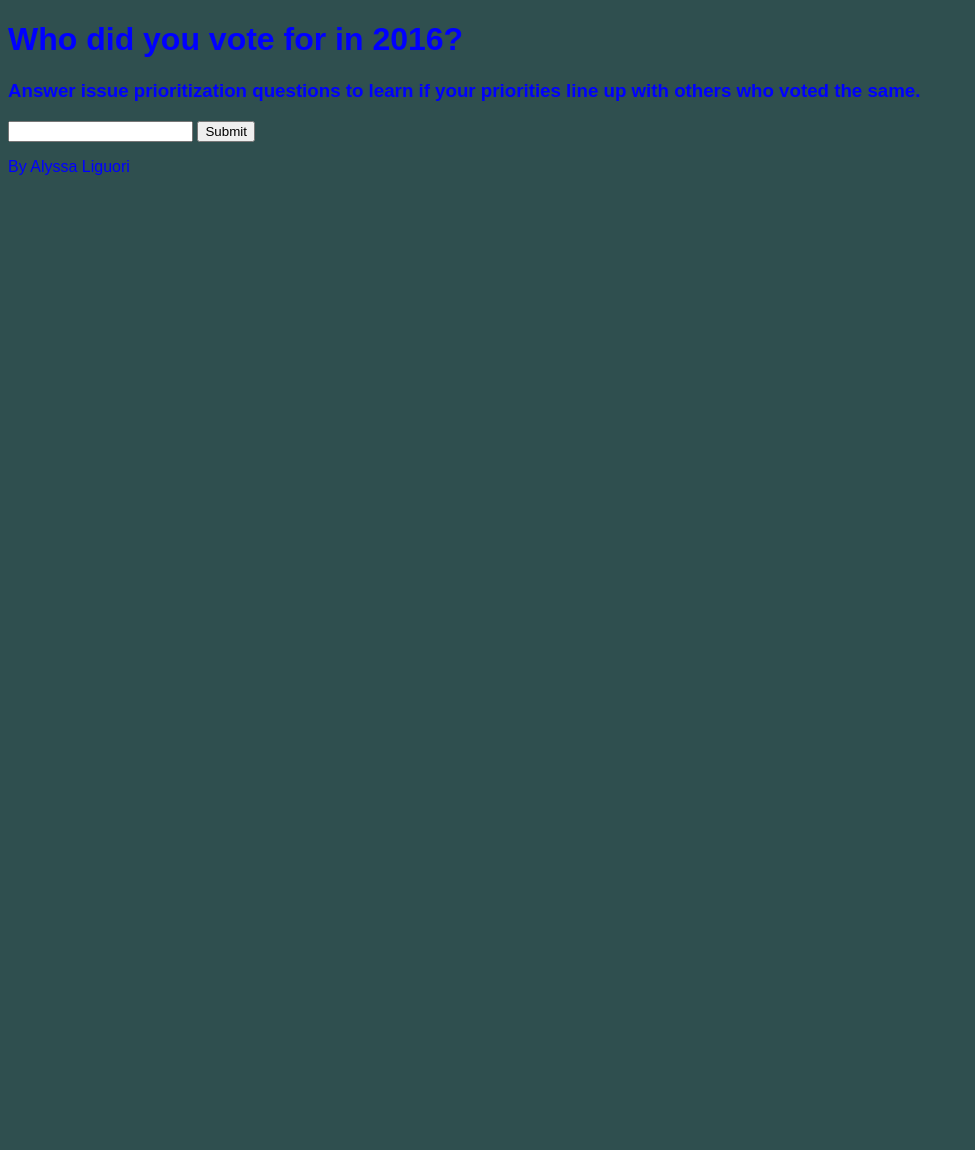
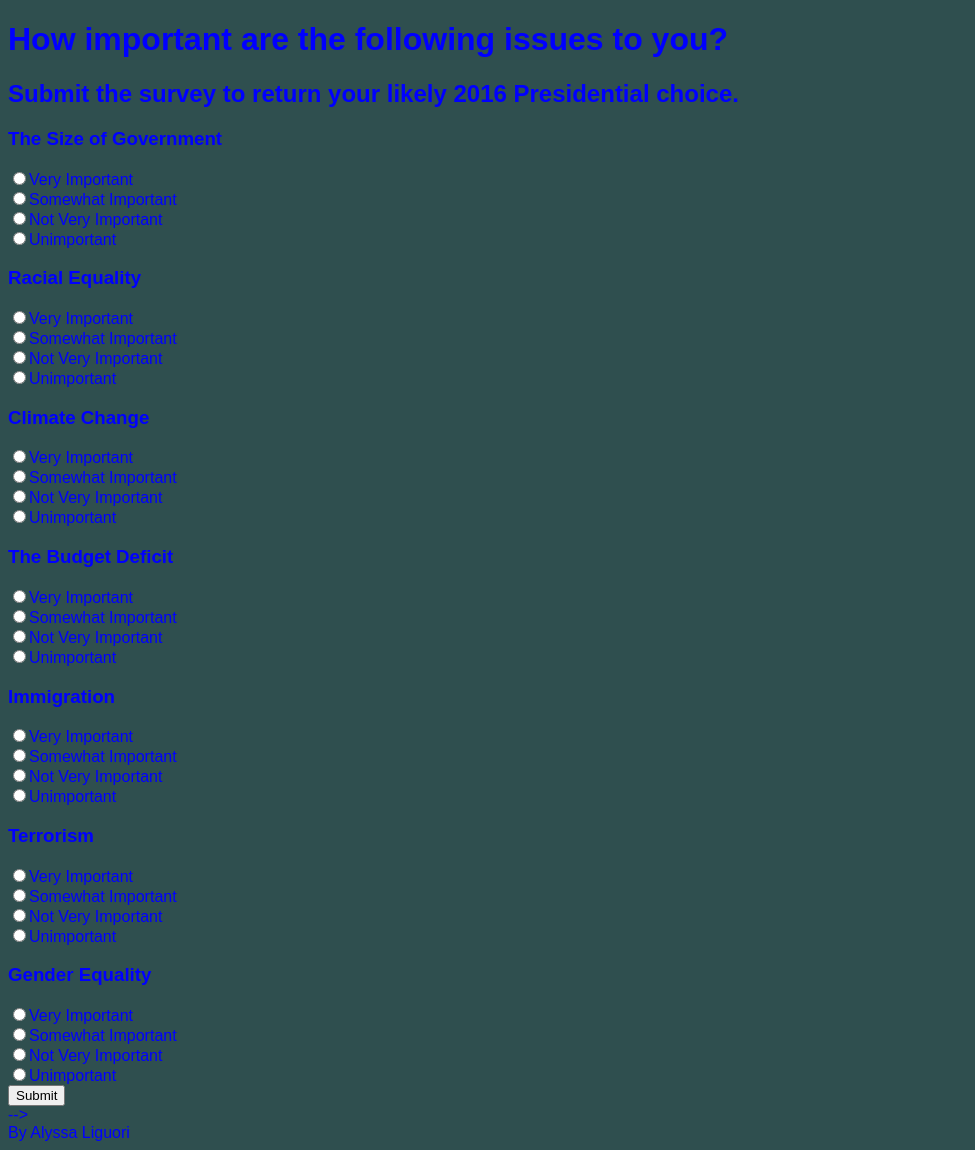
Before and after one commit to ali0003433/pred-by-issue-app, a Flask app: page / in a window 1280 px wide. Shown: the whole page, without its empty margins (0-975 px from the left). Before the commit the page ends 175 px from the top, so only its background shows below. Run offline with Flask 2, Linux system fonts and the light colour scheme; parts of the project's set-up code (start-up, migrations or seed data) failed here and were passed over.

Commit message:
Add survey questions to index.html

```diff
--- a/templates/index.html
+++ b/templates/index.html
@@ -2,16 +2,73 @@
 <html lang='en'>
     <head>
         <meta charset='utf-8'>
+        <meta name="viewport" content="width=device-width, initial-scale=1">
         <title>Vote classifier</title>
         <link rel='stylesheet' type='text/css' href='static/css/main.css'>
     </head>
     <body>
-        <h1>Who did you vote for in 2016?</h1>
-        <h3>Answer issue prioritization questions to learn if your priorities line up with others who voted the same.</h3>
-        <input type='text' name='chat_in' max_length='500'>
+        <div id= 'form-container'>
+            <form class = 'form' id = 'issue-form'>
+                <h1 class = 'form-title'>How important are the following issues to you?</h1>
+                <h2 class = 'form-descr'>Submit the survey to return your likely 2016 Presidential choice.</h2>
+                <div class='q-container' id = 'q1'>
+                    <h3 class = 'issue'>The Size of Government</h3>
+                    <input type = 'radio' name = 'size' value= '1'>Very Important<br>
+                    <input type = 'radio' name = 'size' value= '2'>Somewhat Important<br>
+                    <input type = 'radio' name = 'size' value = '3'>Not Very Important<br>
+                    <input type = 'radio' name = 'size' value = '4'>Unimportant<br>
+                </div>
+                <div class='q-container' id = 'q2'>
+                        <h3 class = 'issue'>Racial Equality</h3>
+                        <input type = 'radio' name = 'racial' value= '1'>Very Important<br>
+                        <input type = 'radio' name = 'racial' value= '2'>Somewhat Important<br>
+                        <input type = 'radio' name = 'racial' value = '3'>Not Very Important<br>
+                        <input type = 'radio' name = 'racial' value = '4'>Unimportant<br>
+                </div>
+                <div class='q-container' id = 'q3'>
+                        <h3 class = 'issue'>Climate Change</h3>
+                        <input type = 'radio' name = 'climate' value= '1'>Very Important<br>
+                        <input type = 'radio' name = 'climate' value= '2'>Somewhat Important<br>
+                        <input type = 'radio' name = 'climate' value = '3'>Not Very Important<br>
+                        <input type = 'radio' name = 'climate' value = '4'>Unimportant<br>
+                </div>
+                <div class='q-container' id = 'q4'>
+                        <h3 class = 'issue'>The Budget Deficit</h3>
+                        <input type = 'radio' name = 'budget' value= '1'>Very Important<br>
+                        <input type = 'radio' name = 'budget' value= '2'>Somewhat Important<br>
+                        <input type = 'radio' name = 'budget' value = '3'>Not Very Important<br>
+                        <input type = 'radio' name = 'budget' value = '4'>Unimportant<br>
+                </div>
+                <div class='q-container' id = 'q5'>
+                        <h3 class = 'issue'>Immigration</h3>
+                        <input type = 'radio' name = 'immigration' value= '1'>Very Important<br>
+                        <input type = 'radio' name = 'immigration' value= '2'>Somewhat Important<br>
+                        <input type = 'radio' name = 'immigration' value = '3'>Not Very Important<br>
+                        <input type = 'radio' name = 'immigration' value = '4'>Unimportant<br>
+                </div>
+                <div class='q-container' id = 'q6'>
+                        <h3 class = 'issue'>Terrorism</h3>
+                        <input type = 'radio' name = 'terrorism' value= '1'>Very Important<br>
+                        <input type = 'radio' name = 'terrorism' value= '2'>Somewhat Important<br>
+                        <input type = 'radio' name = 'terrorism' value = '3'>Not Very Important<br>
+                        <input type = 'radio' name = 'terrorism' value = '4'>Unimportant<br>
+                </div>
+                <div class='q-container' id = 'q7'>
+                        <h3 class = 'issue'>Gender Equality</h3>
+                        <input type = 'radio' name = 'gender' value= '1'>Very Important<br>
+                        <input type = 'radio' name = 'gender' value= '2'>Somewhat Important<br>
+                        <input type = 'radio' name = 'gender' value = '3'>Not Very Important<br>
+                        <input type = 'radio' name = 'gender' value = '4'>Unimportant<br>
+                </div>
+                <button type= 'submit'>Submit</button>
+            </form>
+        </div>
+
+        <!-- <input type='text' name='chat_in' max_length='500'> -->
         <!--Submit button-->
-        <input type='submit' value='Submit' method='get'>
+        <!-- <input type='submit' value='Submit' method='get'> --> -->
 
-        <p>By Alyssa Liguori</p>
+        <footer>By Alyssa Liguori</footer>
     </body>
+    <script src='main.js'></script>
 </html>
```
